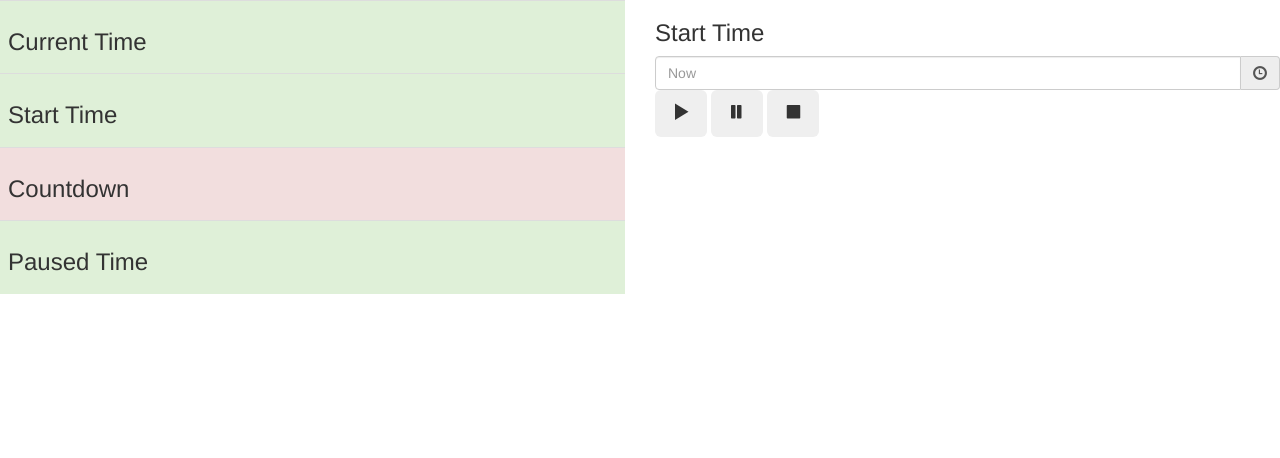
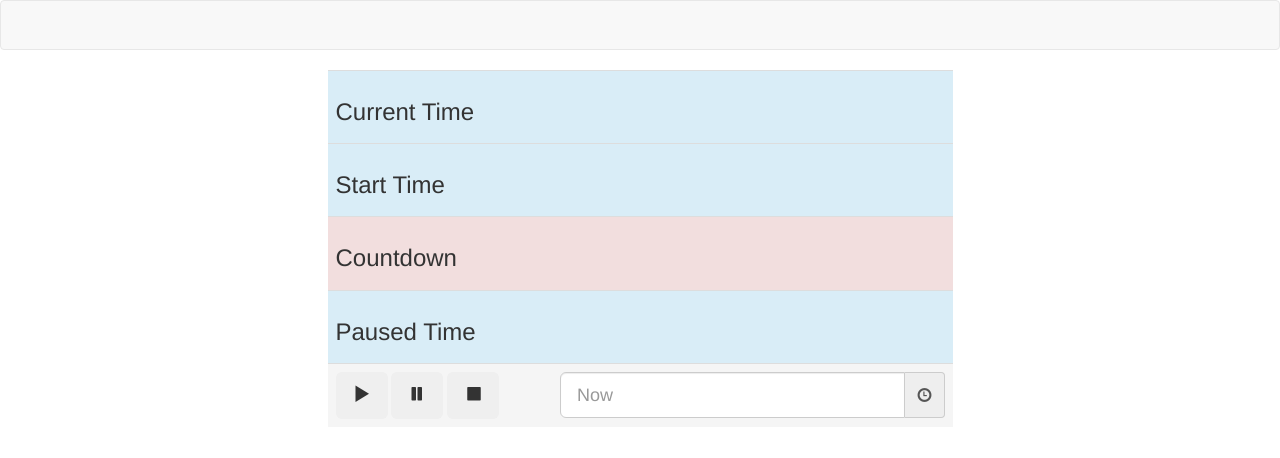
Before and after one commit to Timv123/clock, a website: page public/admin.html in a window 1280 px wide. Drawn offline with nearby package versions, Linux system fonts and the light colour scheme; no server answers.

Commit message:
table changes for admin.html

```diff
--- a/public/admin.html
+++ b/public/admin.html
@@ -77,18 +77,22 @@
     </div>
   </div>
 
-
+  <!-- Show currenttime, paused time , set time, ect..-->
+ <nav class="navbar navbar-default"><div class="container-fluid"></div></nav>
   <div class="row">
+    <div class="col-md-3"></div>
     <div class="col-md-6">
-      <table class="table">
+      <table class="table table-hover">
         <tbody>
-          <tr class="success">
+          <tr></tr>
+          <tr class="info">
             <td>
-              <h3>Current Time</h3></td>
+              <h3>Current Time</h3>
+            </td>
             <td>
               <h1 class="currentTimeClock" id="clock"></h1></td>
           </tr>
-          <tr class="success">
+          <tr class="info">
             <td>
               <h3>Start Time</h3></td>
             <td>
@@ -102,31 +106,14 @@
               <h1 class="countdownClock" id="clock"></h1></td>
           </tr>
 
-          <tr class="success">
+          <tr class="info">
             <td>
               <h3>Paused Time</h3></td>
             <td>
               <h1 class="pauseTime" id="clock"></h1></td>
           </tr>
-        </tbody>
-      </table>
-    </div>
-    <div class="col-md-6">
-      <tr class="info">
-        <td>
-          <!-- Start Time -->
-          <div>
-            <h3>Start Time</h3></div>
-          <div class="input-group startTime">
-            <input type="text" class="form-control" id="single-input" value="" placeholder="Now">
-            <span class="input-group-addon">
-              <span class="glyphicon glyphicon-time"></span>
-            </span>
-          </div>
-        </td>
-      </tr>
-
-      <tr>
+          <!-- input Time -->
+          <tr class="active">
             <td>
                <!-- Play - Pause - Stop -->
               <div>
@@ -141,16 +128,25 @@
                   </button>
               </div>
             </td>
-      </tr>
-      </tr>
-    </div>
+
+            <td>
+              <!-- Start Time -->
+
+                <div class="input-group startTime">
+                  <input type="text" class="form-control input-lg" id="single-input" value="" placeholder="Now">
+                  <span class="input-group-addon"><span class="glyphicon glyphicon-time"></span></span>
+
                </div>
 
 
+            </td>
+          </tr>
+        </tbody>
+      </table>
+    </div>
+    <div class="col-md-3"></div>
+  </div>
 </body>
-
-
-
 
 <!-- jQuery and Bootstrap scripts -->
 <script type="text/javascript" src="/assets/js/bootstrap.min.js"></script>
```
Also changed, not shown: server.js (renamed from web.js, +8 -7 lines). Lines whose indentation alone changed are shown as unchanged.
